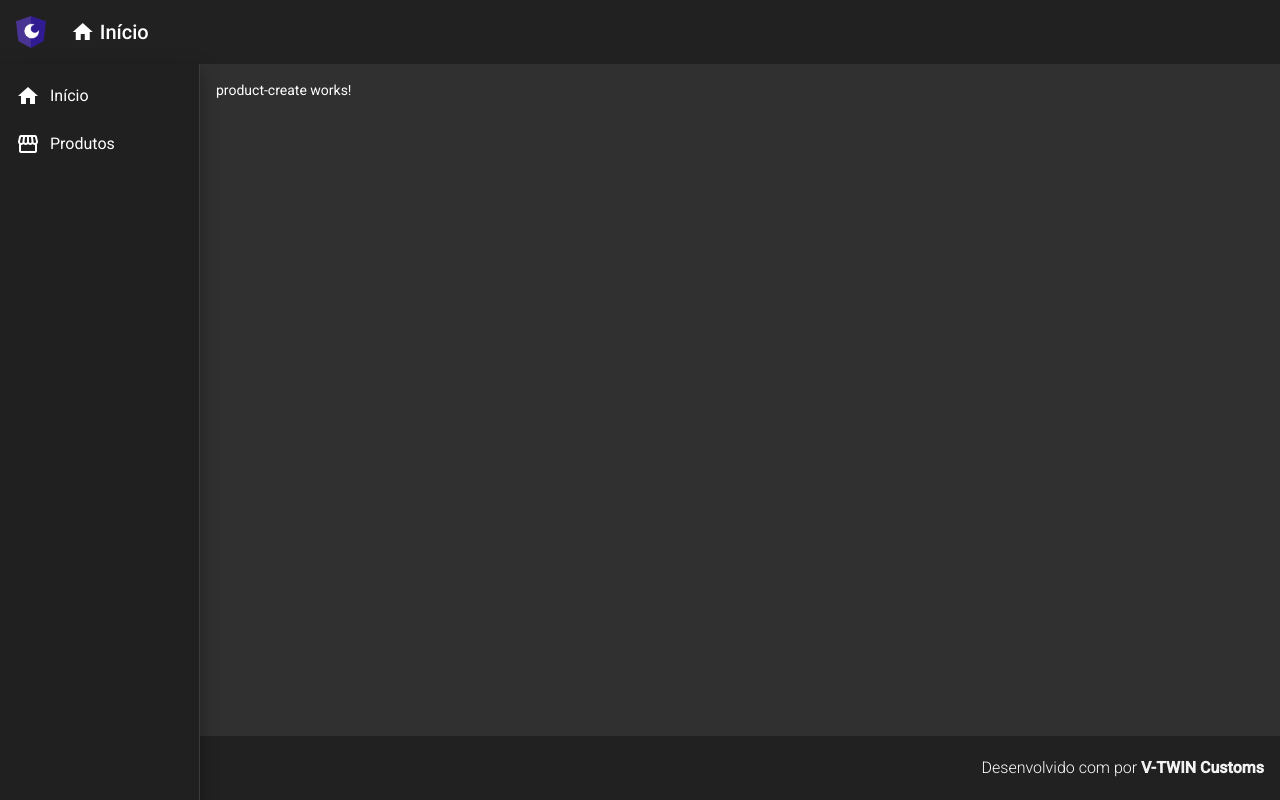
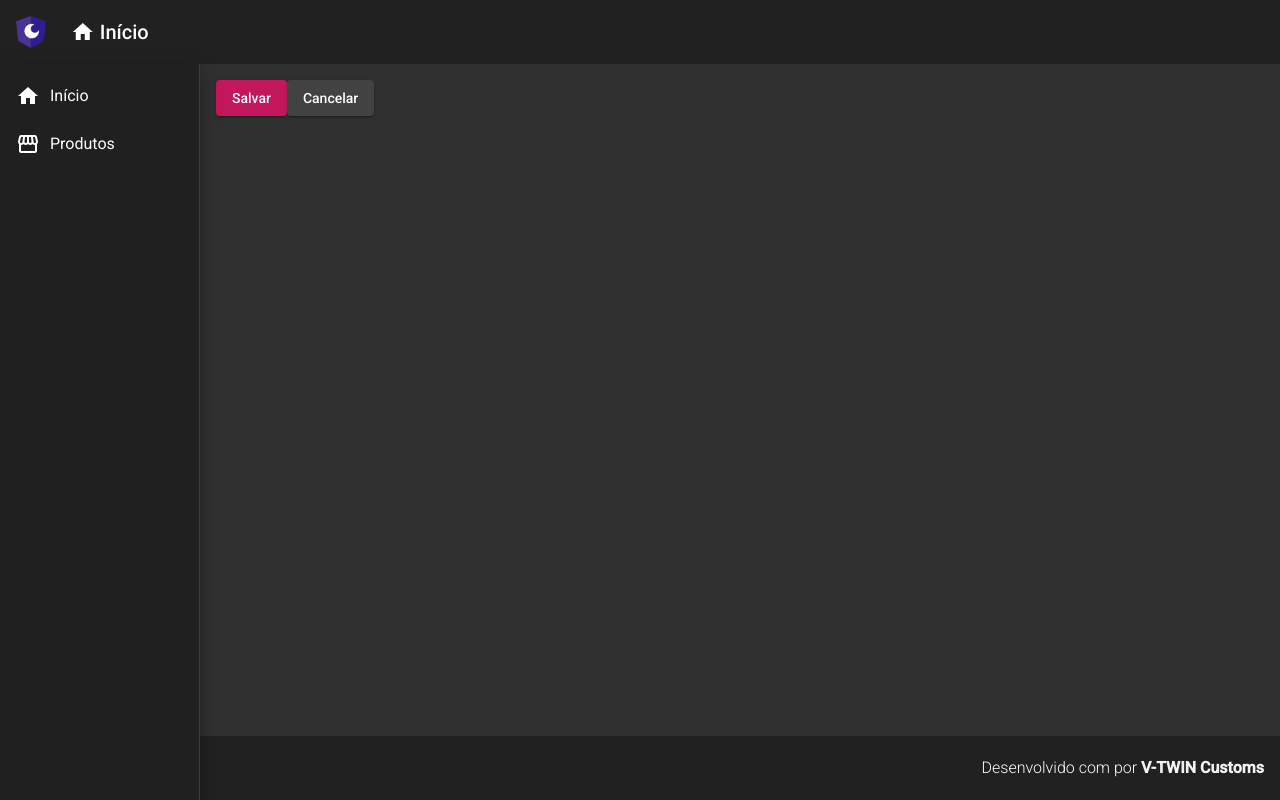
Before and after one commit to dieferomanoski/ANGULAR-CRUD, an Angular app in the folder frontend/: page /products/create in a window 1280 px wide. Built offline with nearby package versions, Linux system fonts and the light colour scheme.

Commit message:
button save/cancel with function calls

```diff
--- a/frontend/src/app/components/product/product-create/product-create.component.html
+++ b/frontend/src/app/components/product/product-create/product-create.component.html
@@ -1 +1,7 @@
-<p>product-create works!</p>
+<button mat-raised-button (click)="createProduct()" color="primary">
+    Salvar
+</button>
+
+<button mat-raised-button (click)="cancel()">
+    Cancelar
+</button>
--- a/frontend/src/app/components/product/product-create/product-create.component.ts
+++ b/frontend/src/app/components/product/product-create/product-create.component.ts
@@ -1,3 +1,5 @@
+import { Router } from '@angular/router';
+import { ProductService } from './../product.service';
 import { Component, OnInit } from '@angular/core';
 
 @Component({
@@ -7,9 +9,18 @@ import { Component, OnInit } from '@angular/core';
 })
 export class ProductCreateComponent implements OnInit {
 
-  constructor() { }
+  constructor(private productService: ProductService
+    , private router: Router) { }
 
   ngOnInit(): void {
   }
 
+  createProduct() {
+    this.productService.showMessage('Produto criado com sucesso!')
+  }
+
+  cancel() {
+    this.router.navigate(['/products'])
+  }
+
 }
```
